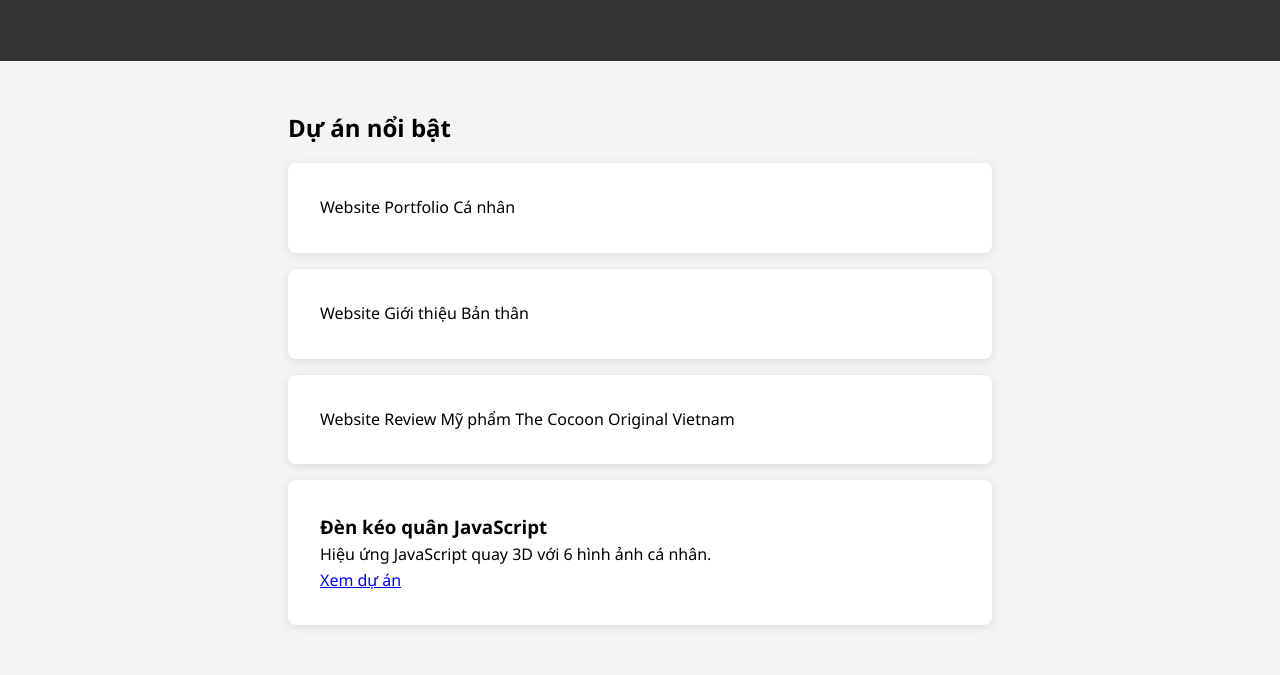
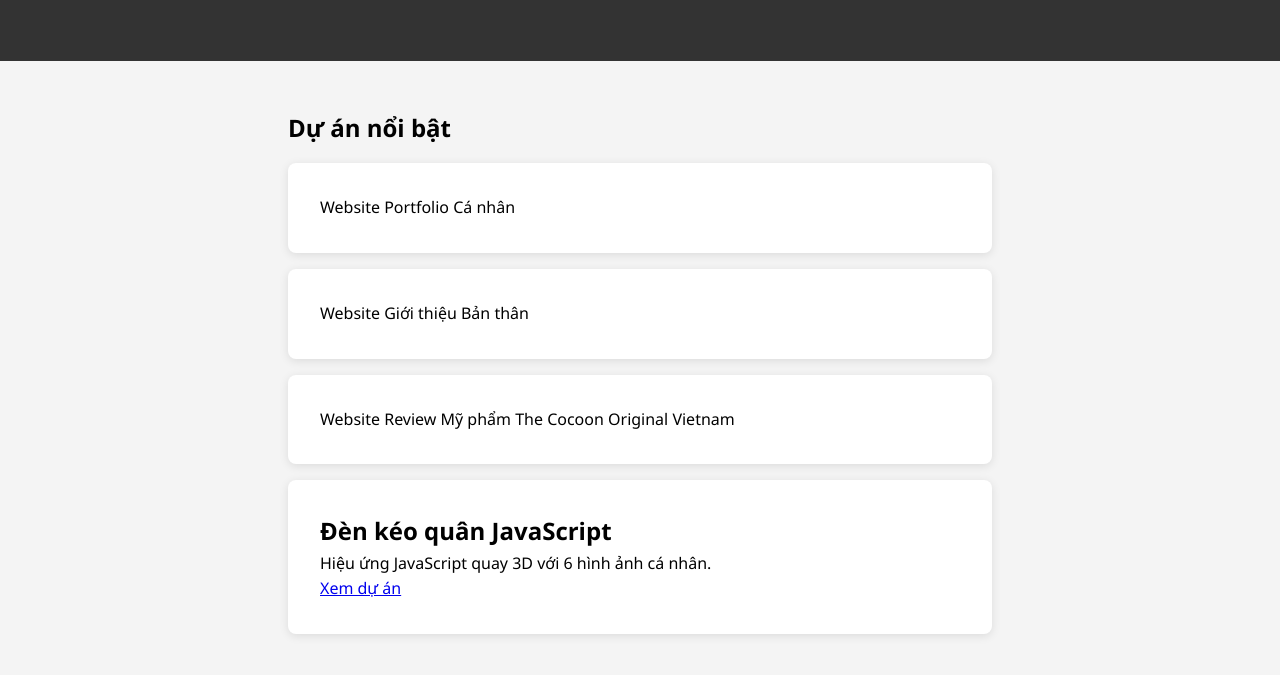
Before and after one commit to maivy111205/myportfolio, a plain HTML site: page index.html in a window 1280 px wide. Shown: the part 467-1142 px from the top of the page. Drawn offline with Linux system fonts and the light colour scheme.

Commit message:
Update index.html

```diff
--- a/index.html
+++ b/index.html
@@ -29,7 +29,7 @@ initial-scale=1.0">
         <div class="project">Website Review Mỹ phẩm The Cocoon Original Vietnam</div>
 
         <div class="project">
-        <h3>Đèn kéo quân JavaScript</h3>
+        <h2>Đèn kéo quân JavaScript</h2>
         <p>Hiệu ứng JavaScript quay 3D với 6 hình ảnh cá nhân.</p>
         <a href="denkeoquan.html">Xem dự án</a>
     </div>
```
